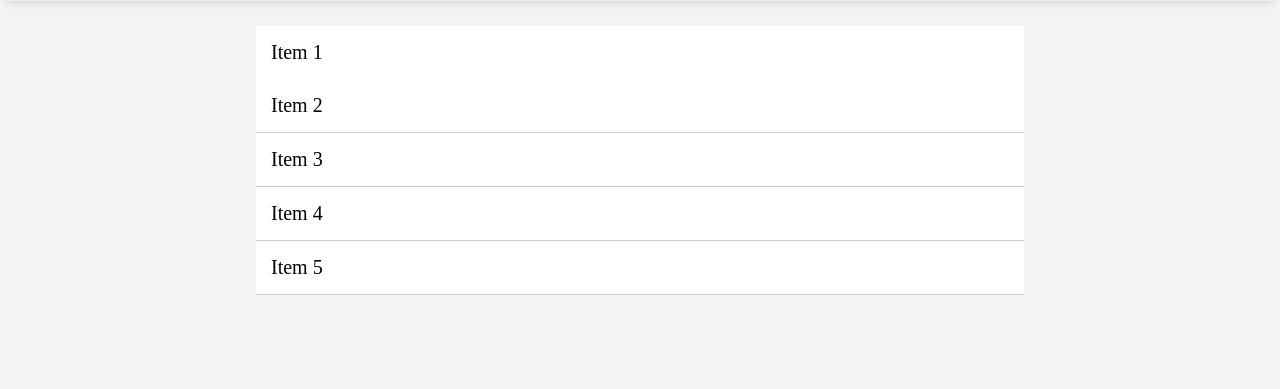
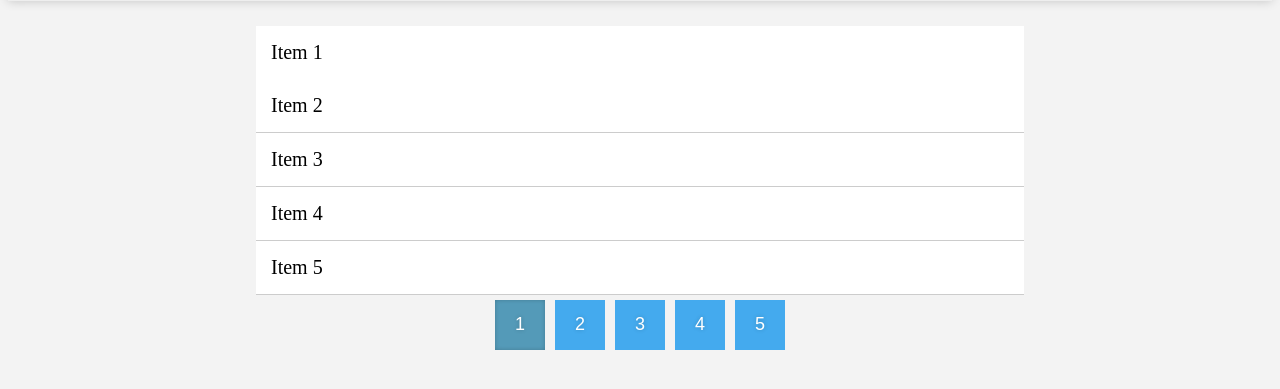
Before and after one commit to ayezabashir/paginationJS, a plain HTML site: page index.html in a window 1280 px wide. Shown: the part 87-476 px from the top of the page. Drawn offline with Linux system fonts and the light colour scheme.

Commit message:
frontend pagination

```diff
--- a/main.css
+++ b/main.css
@@ -34,3 +34,31 @@ main .list .item:first-of-type {
 main .list .item:hover {
   background: rgba(0, 0, 0, 0.05);
 }
+.pagenumbers {
+  display: flex;
+  flex-wrap: wrap;
+  justify-content: center;
+  align-items: center;
+}
+.pagenumbers button {
+  width: 50px;
+  height: 50px;
+  appearance: none;
+  border: none;
+  outline: none;
+  cursor: pointer;
+  background-color: #44aaee;
+  margin: 5px;
+  transition: 0.4s;
+  color: #fff;
+  font-size: 18px;
+  text-shadow: 0 0 4px rgba(0, 0, 0, 0.2);
+  box-shadow: rgba(0, 0, 0, 0.2);
+}
+.pagenumbers button:hover {
+  background-color: #549ab8;
+}
+.pagenumbers button.active {
+  background-color: #549ab8;
+  box-shadow: inset 0 0 4px rgba(0, 0, 0, 0.2);
+}
--- a/main.js
+++ b/main.js
@@ -31,7 +31,7 @@ const pagination_element = document.getElementById('pagination');
 let current_page = 1;
 let rows = 5;
 
-function displayList(items, wrapper, rows_per_page, page) {
+function DisplayList(items, wrapper, rows_per_page, page) {
     wrapper.innerHTML = "",
         page--;
 
@@ -50,4 +50,36 @@ function displayList(items, wrapper, rows_per_page, page) {
     }
 }
 
-displayList(list_items, list_element, rows, current_page);
+function SetupPagination(items, wrapper, rows_per_page) {
+    wrapper.innerHTML = "";
+
+    let page_count = Math.ceil(items.length / rows_per_page);
+
+    for (let i = 1; i < page_count + 1; i++) {
+        let btn = PaginationButtion(i, items);
+        wrapper.appendChild(btn);
+    }
+}
+
+function PaginationButtion(page, items) {
+    let button = document.createElement('button');
+    button.innerText = page;
+
+    if (current_page == page) button.classList.add('active');
+
+    button.addEventListener('click', function () {
+        current_page = page;
+        DisplayList(items, list_element, rows, current_page);
+
+        let current_btn = document.querySelector('.pagenumbers button.active');
+        current_btn.classList.remove('active');
+
+        button.classList.add('active');
+    });
+
+    return button;
+}
+
+DisplayList(list_items, list_element, rows, current_page);
+
+SetupPagination(list_items, pagination_element, rows);
```
